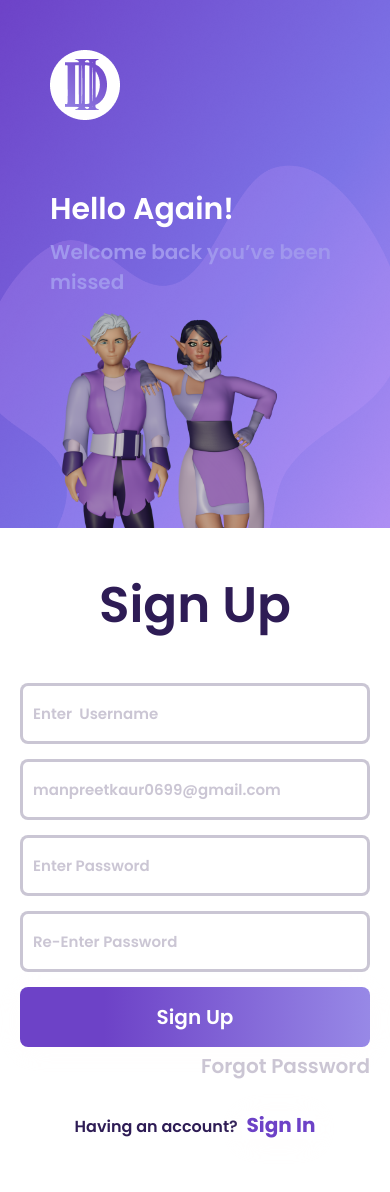
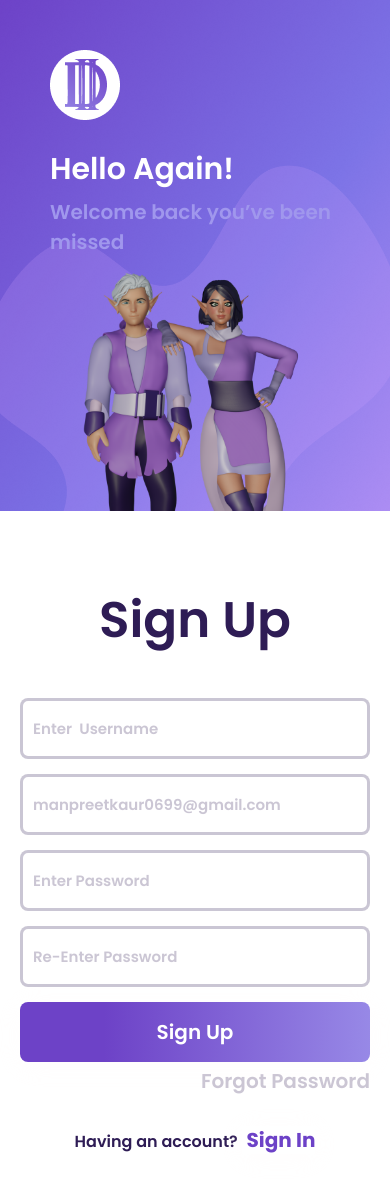
Before and after one commit to laibaiqbal552/react-signup-css, a React (Create React App) app: page /signup in a window 390 px wide. Shown: the top 1192 px of the page. Built offline with nearby package versions, Linux system fonts and the light colour scheme.

Commit message:
welcome component seperate

```diff
--- a/src/App.css
+++ b/src/App.css
@@ -23,7 +23,16 @@
   bottom: 0;
   left: 0;
   right: 0;
+  width: 66%;
+  margin: auto;
+}
+.welcome-img2 {
+  position: absolute;
+  bottom: 0;
+  left: 0;
+  right: 0;
   width: 85%;
+  display: flex;
   margin: auto;
 }
 .logo {
@@ -204,9 +213,10 @@ input:focus {
   color: black !important;
   width: 100% !important;
 }
-.right-section {
-  padding-top: 175px;
-  padding-bottom: 175px;
+
+.sign-in.right-section {
+  padding-top: 225px;
+  padding-bottom: 225px;
 }
 .otp-container:last-child input {
   margin-right: 8px;
@@ -220,10 +230,36 @@ input:focus {
 input:focus-visible {
   background-color: #ffffff;
 }
-@media (max-width: 1200px) {
-  .right-section {
+.signup.right-section {
+  padding-top: 125px;
+  padding-bottom: 125px;
+}
+@media (max-width: 1700px) {
+  .signup.right-section {
     padding-top: 100px;
     padding-bottom: 100px;
+  }
+  .welcome-img {
+    width: 75%;
+  }
+  .sign-in.right-section {
+    padding-top: 162px;
+    padding-bottom: 162px;
+  }
+}
+@media (max-width: 1600px) {
+  .signup.right-section {
+    padding-top: 60px;
+    padding-bottom: 60px;
+  }
+}
+@media (max-width: 1440px) {
+  .signup.right-section {
+    padding-top: 40px;
+    padding-bottom: 40px;
+  }
+  .welcome-img {
+    width: 85%;
   }
 }
 
@@ -242,6 +278,12 @@ input:focus-visible {
   }
 }
 @media (max-width: 1024px) {
+  .sign-in.right-section,
+  .signup.right-section {
+    padding-top: 72px;
+    padding-bottom: 72px;
+  }
+
   .inner-container {
     grid-template-columns: 100%;
   }
@@ -259,11 +301,14 @@ input:focus-visible {
     max-height: 600px !important;
     overflow: hidden;
   }
+  .welcome-img {
+    margin-bottom: 0;
+    display: flex;
+  }
 }
 @media (max-width: 768px) {
-  .right-section {
-    padding-top: 80px;
-    padding-bottom: 80px;
+  .logo {
+    margin-bottom: 20px;
   }
   .signup-title {
     font-size: 50px;
@@ -296,8 +341,4 @@ input:focus-visible {
     padding: 15px 10px;
     margin-bottom: 15px;
   }
-  .right-section {
-    padding-top: 40px;
-    padding-bottom: 40px;
-  }
 }
--- a/src/Components/Views/SignIn/SignInForm.jsx
+++ b/src/Components/Views/SignIn/SignInForm.jsx
@@ -3,7 +3,7 @@ import { Link } from "react-router-dom";
 
 const SignInForm = () => {
   return (
-    <div className="right-section">
+    <div className="sign-in right-section">
       <div className="right-inner-section">
         <h1 className="signup-title">Log In</h1>
         <form autoComplete="off" className="w-100">
--- a/src/Components/Views/SignUp/SignUpForm.jsx
+++ b/src/Components/Views/SignUp/SignUpForm.jsx
@@ -44,7 +44,7 @@ const SignUpForm = ({ toggleModal }) => {
   //   return errors;
   // };
   return (
-    <div className="right-section">
+    <div className="signup right-section">
       <div className="right-inner-section">
         <h1 className="signup-title">Sign Up</h1>
         <form autoComplete="off" className="w-100">
```
Also changed, not shown: src/Components/Views/SignIn/WelcomeSection.jsx (added, +21 -0 lines), src/Components/Views/SignUp/WelcomeSection.jsx (added, +21 -0 lines).
